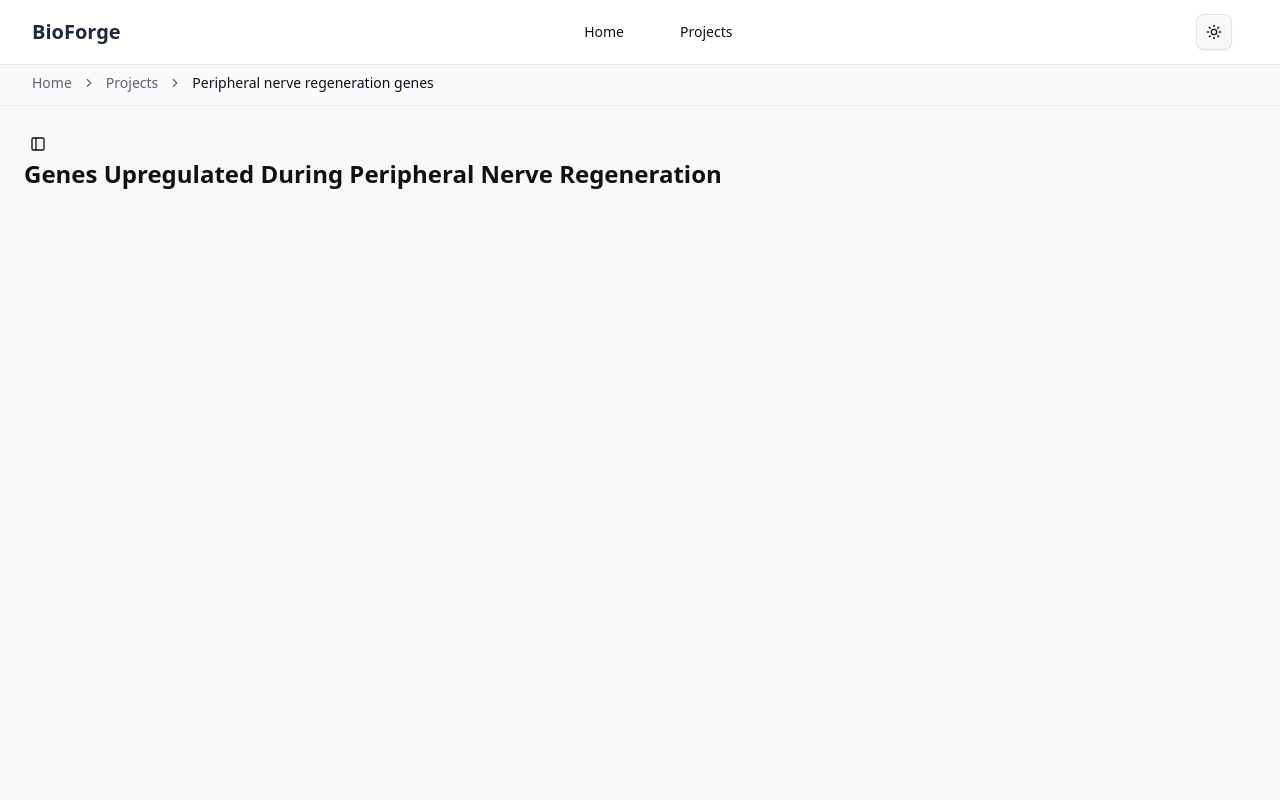
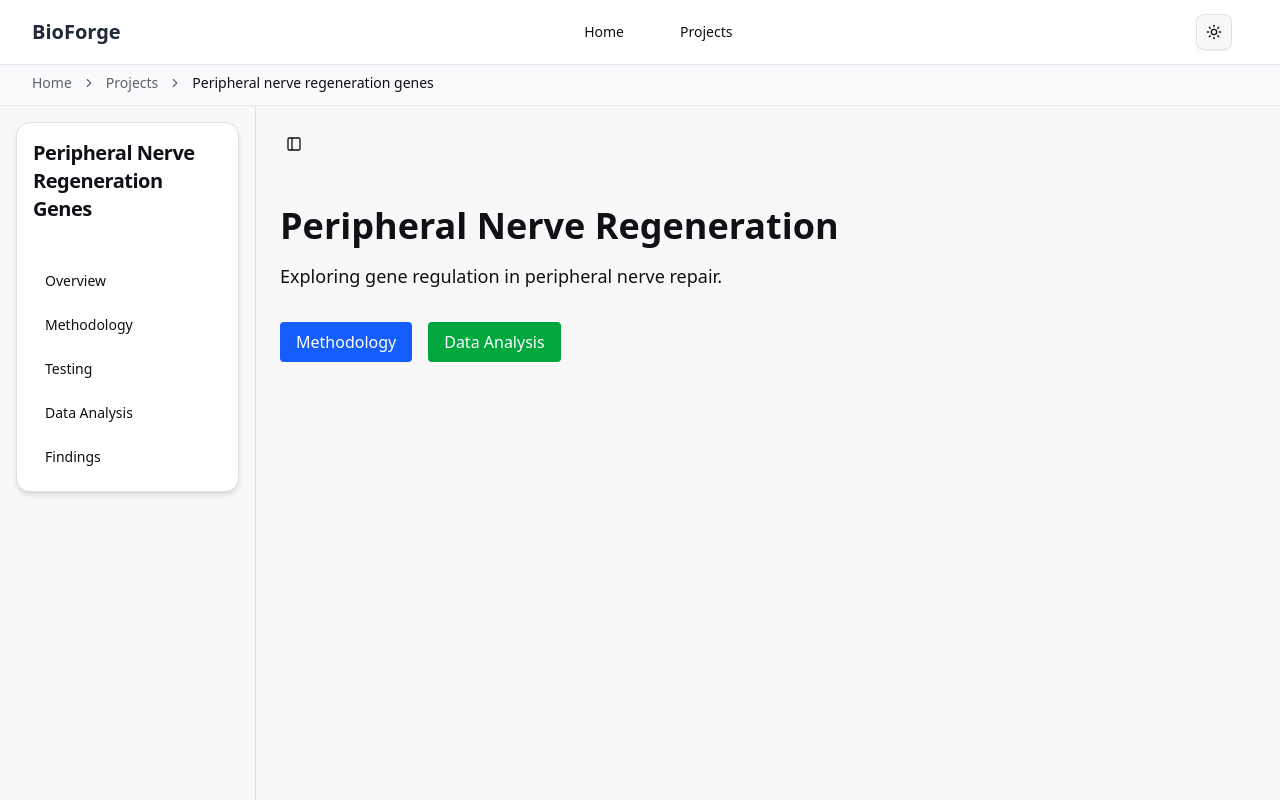
Before and after one commit to PeculiarYeti679/bioflow, a Next.js app: page /projects/peripheral-nerve-regeneration-genes in a window 1280 px wide. Shown: the top 800 px of the page. Built offline with nearby package versions, Linux system fonts and the light colour scheme.

Commit message:
refactor: implement ProjectLayout and ProjectOverviewPage components with sidebar integration

```diff
--- a/app/layout.tsx
+++ b/app/layout.tsx
@@ -4,6 +4,7 @@ import "./globals.css";
 import { ThemeProvider } from "@/components/theme-provider";
 import { ModeToggle } from "@/components/ModeToggle";
 import NavBar from "@/components/NavBar";
+import { SidebarProvider } from "@/components/ui/sidebar";
 
 const geistSans = Geist({
   variable: "--font-geist-sans",
@@ -36,6 +37,7 @@ export default function RootLayout({
           enableSystem
           disableTransitionOnChange
         >
+
           <div className="flex min-h-screen flex-col">
             <NavBar />
             <main className="flex-1">{children}</main>
@@ -49,6 +51,7 @@ export default function RootLayout({
               </div>
             </footer>
           </div>
+
         </ThemeProvider>
       </body>
     </html>
--- a/app/projects/peripheral-nerve-regeneration-genes/layout.tsx
+++ b/app/projects/[slug]/layout.tsx
@@ -1,11 +1,12 @@
+import { SidebarProvider, SidebarTrigger } from "@/components/ui/sidebar";
 import ProjectSidebar from "@/components/ProjectSideBar";
-import { SidebarProvider, SidebarTrigger } from "@/components/ui/sidebar";
 
 export default function ProjectLayout({
   children,
 }: {
   children: React.ReactNode;
 }) {
+
   return (
     <SidebarProvider>
       <div className="flex min-h-screen">
--- /dev/null
+++ b/app/projects/[slug]/page.tsx
@@ -0,0 +1,34 @@
+// app/projects/[slug]/page.tsx
+import { notFound } from "next/navigation";
+import { getProjectBySlug } from "@/lib/projects";
+import Link from "next/link";
+
+export default function ProjectOverviewPage({
+  params,
+}: {
+  params: { slug: string };
+}) {
+  const project = getProjectBySlug(params.slug);
+  if (!project) return notFound();
+
+  return (
+    <article className="prose mx-auto py-12">
+      <h1 className="text-4xl font-bold">{project.title}</h1>
+      <p className="mt-4 text-lg">{project.description}</p>
+      <nav className="mt-8 flex gap-4">
+        <Link
+          href={`/projects/${project.slug}/methodology`}
+          className="px-4 py-2 bg-blue-600 text-white rounded"
+        >
+          Methodology
+        </Link>
+        <Link
+          href={`/projects/${project.slug}/data-analysis`}
+          className="px-4 py-2 bg-green-600 text-white rounded"
+        >
+          Data Analysis
+        </Link>
+      </nav>
+    </article>
+  );
+}
--- a/app/projects/peripheral-nerve-regeneration-genes/page.tsx
+++ /dev/null
@@ -1,11 +0,0 @@
-// app/projects/peripheral-nerve-regeneration-genes/page.tsx
-export default function OverviewPage() {
-  return (
-    <>
-      <h1 className="text-2xl font-bold mb-4">
-        Genes Upregulated During Peripheral Nerve Regeneration
-      </h1>
-      <p>{/* write your intro here */}</p>
-    </>
-  );
-}
--- a/components/ProjectSideBar.tsx
+++ b/components/ProjectSideBar.tsx
@@ -7,7 +7,7 @@ import { Card } from "@/components/ui/card";
 export default function ProjectSidebar() {
   const { slug } = useParams();
   if (!slug) return null;
-
+ console.log("ProjectSidebar slug:", slug);
   const sections = [
     { label: "Overview", href: `/projects/${slug}` },
     { label: "Methodology", href: `/projects/${slug}/methodology` },
```
